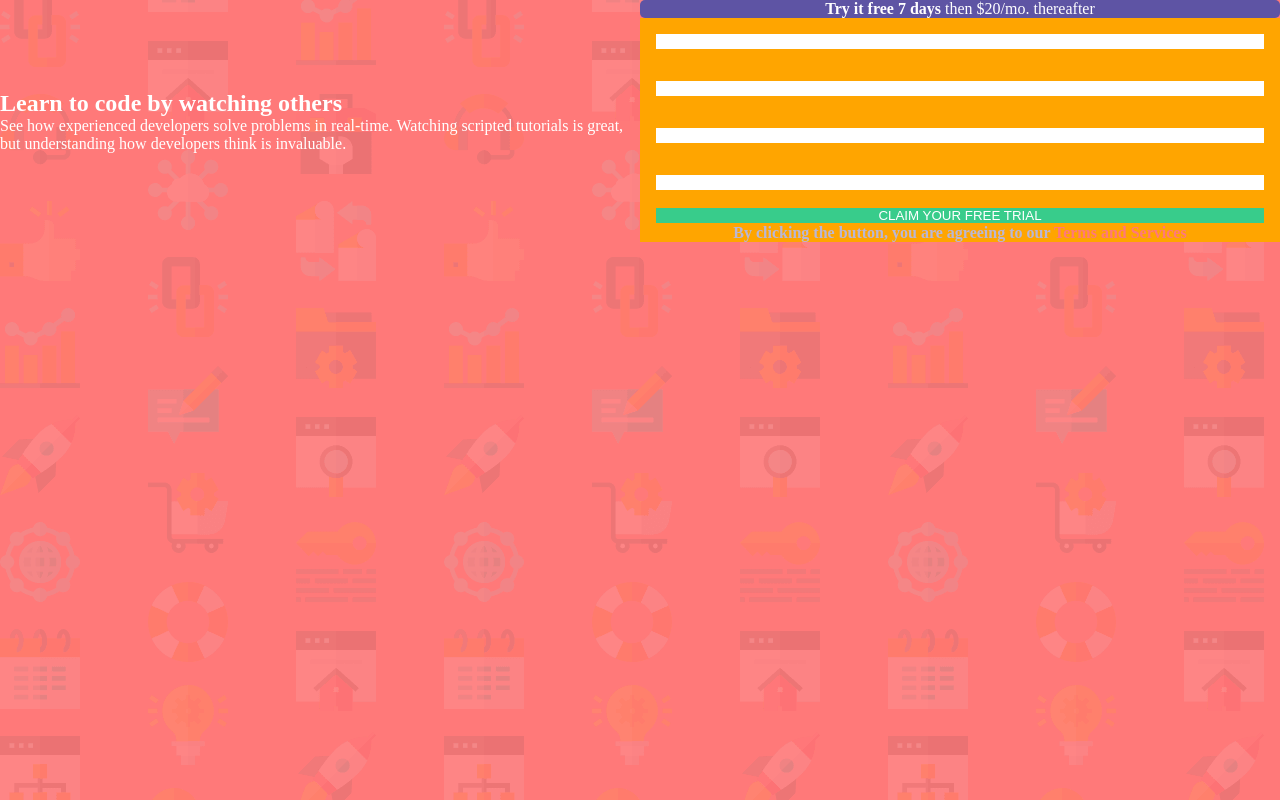
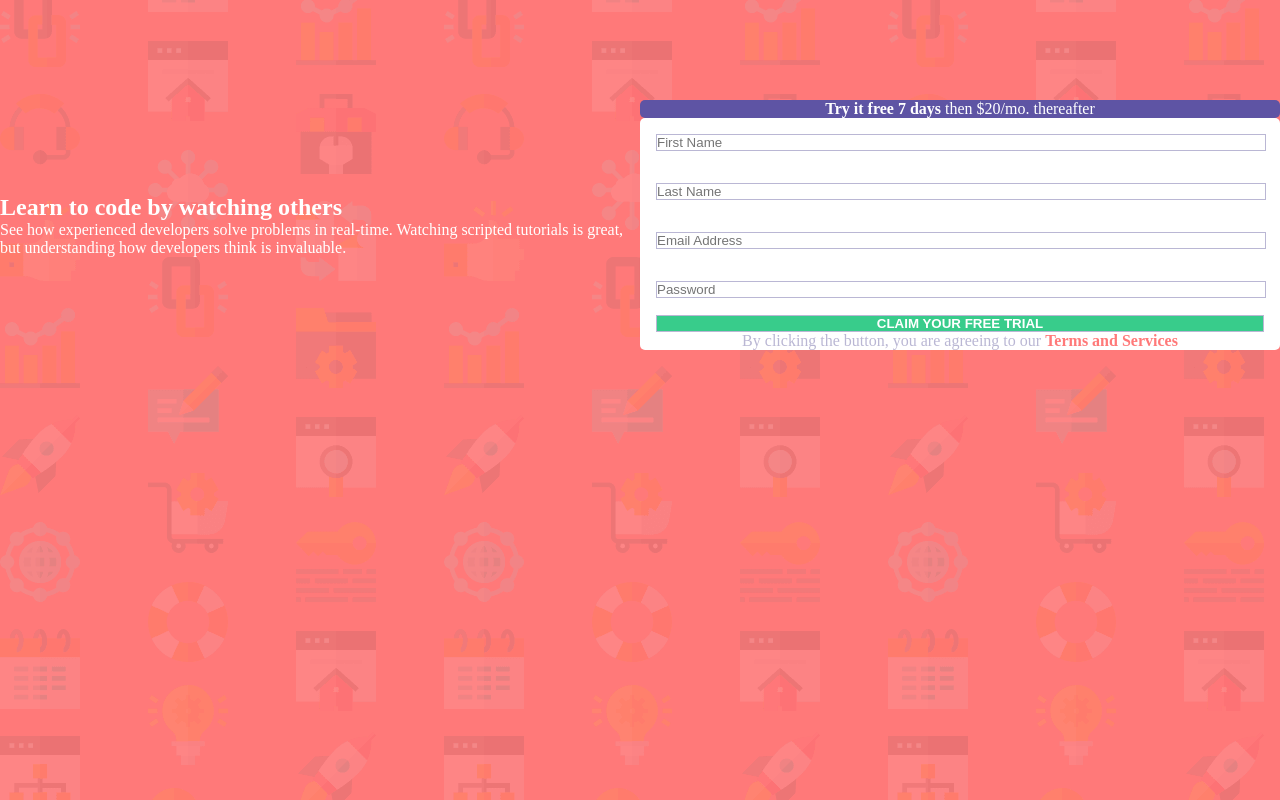
Before and after one commit to nlukic97/bonus_zadatak_3, a website: page index.html in a window 1280 px wide. Drawn offline with Linux system fonts and the light colour scheme.

Commit message:
html structuring and styling

```diff
--- a/index.html
+++ b/index.html
@@ -19,17 +19,21 @@
     </section>
 
     <!-- right box -->
-    <section class="form">
-      <p class="offer text-center border-radius"><span class="bold">Try it free 7 days</span> then $20/mo. thereafter</p>
+    <section class="form-container">
+      <p class="offer text-center border-radius"><span class="text-bold">Try it free 7 days</span> then $20/mo. thereafter</p>
 
-      <form action="#" method="POST">
-        <input type="text" name="name" id="name">
-        <input type="text" name="lastname" id="lastname">
-        <input type="email" name="email" id="email">
-        <input type="password" name="password" id="password">
-        <button type="submit">Claim your free trial</button>
-        <span class="terms bold color-gray text-center">By clicking the button, you are agreeing to our <span class="color-red">Terms and Services</span></span>
-      </form>
+      <!-- form will not  submit because of last attribute in form tag -->
+      <div class="form border-radius">
+        <input type="text" name="name" id="name" placeholder="First Name">
+        <input type="text" name="lastname" id="lastname" placeholder="Last Name">
+        <input type="email" name="email" id="email" placeholder="Email Address">
+        <input type="password" name="password" id="password" placeholder="Password">
+
+        <button id="submit-btn" class="text-bold">Claim your free trial</button>
+
+        <span class="terms color-gray text-center">By clicking the button, you are agreeing to our <span class="color-red  text-bold">Terms and Services</span></span>
+      </div>
+
     </section>
 
   </div>
--- a/scss/imports/_layouts.scss
+++ b/scss/imports/_layouts.scss
@@ -7,21 +7,23 @@ body {
         display: flex;
         align-items: center;
         justify-content: center;
+        max-width: 1440px;
+        margin: 100px auto 0; //keep an eye on this
 
-        section.text, section.form {
+        section.text, section.form-container {
             flex:1;
         }
 
-        section.form {
+        section.form-container {
             .offer {
                 background-color: $color-purple;
                 color:#fff;
             }
 
-            form {
+            .form {
                 padding: 0 1rem;
                 background-color: #fff;
-                background-color: orange;
+                // background-color: orange;
                 text-align: center;
 
 
@@ -29,7 +31,7 @@ body {
                     // display: block;
                     margin: 0 auto;
                     width: 100%;
-                    border: none;
+                    border: 1px solid $color-gray;
                 }
 
                 input {
@@ -40,6 +42,10 @@ body {
                     text-transform:uppercase;
                     background-color: $color-green;
                     color:#fff;
+
+                    &:hover {
+                        cursor: pointer;
+                    }
                 }
             }
         }
@@ -62,7 +68,7 @@ body {
     text-align: center;
 }
 
-.bold {
+.text-bold {
     font-weight: 700;
 }
 
```
Also changed, not shown: css/style.css, 1 other file.
